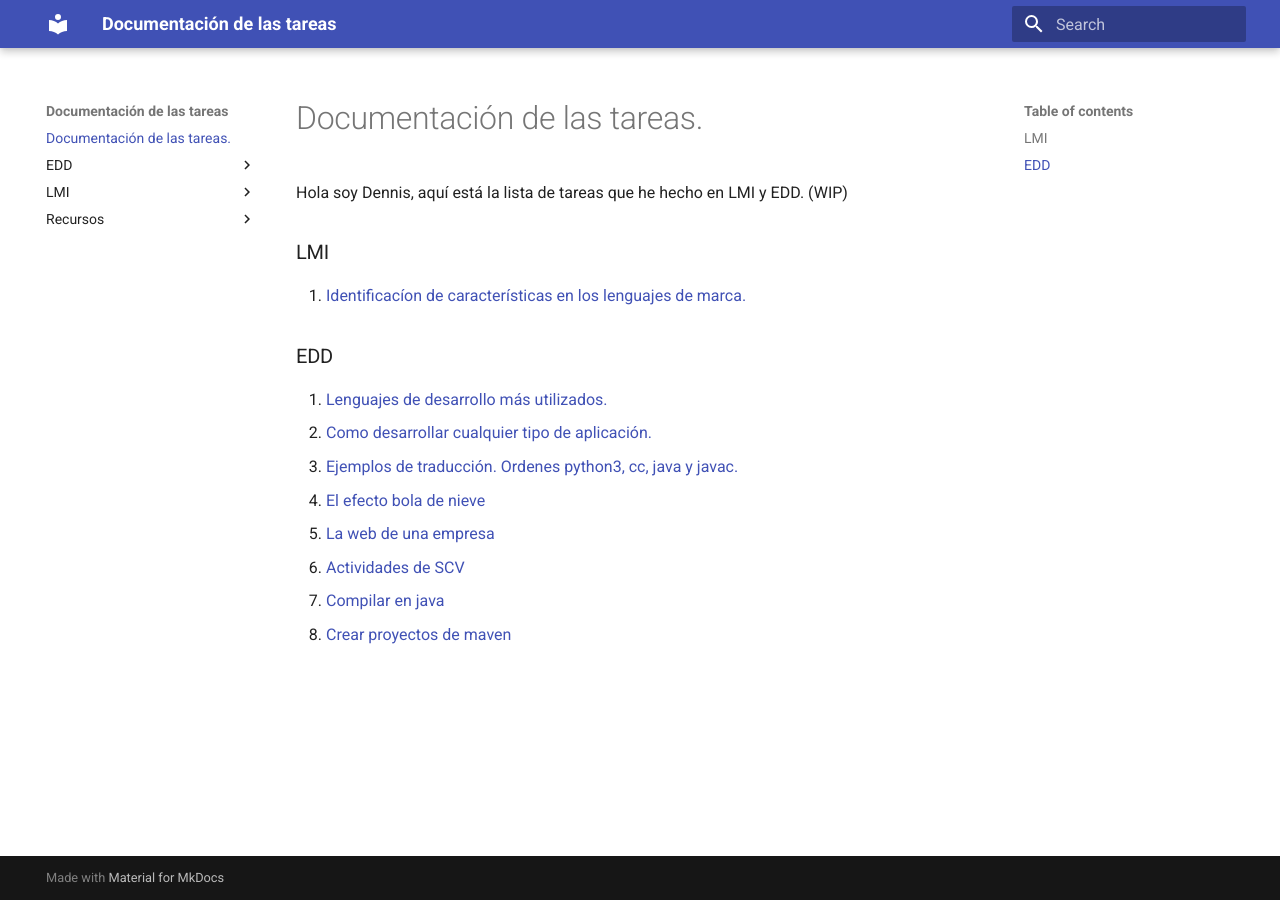
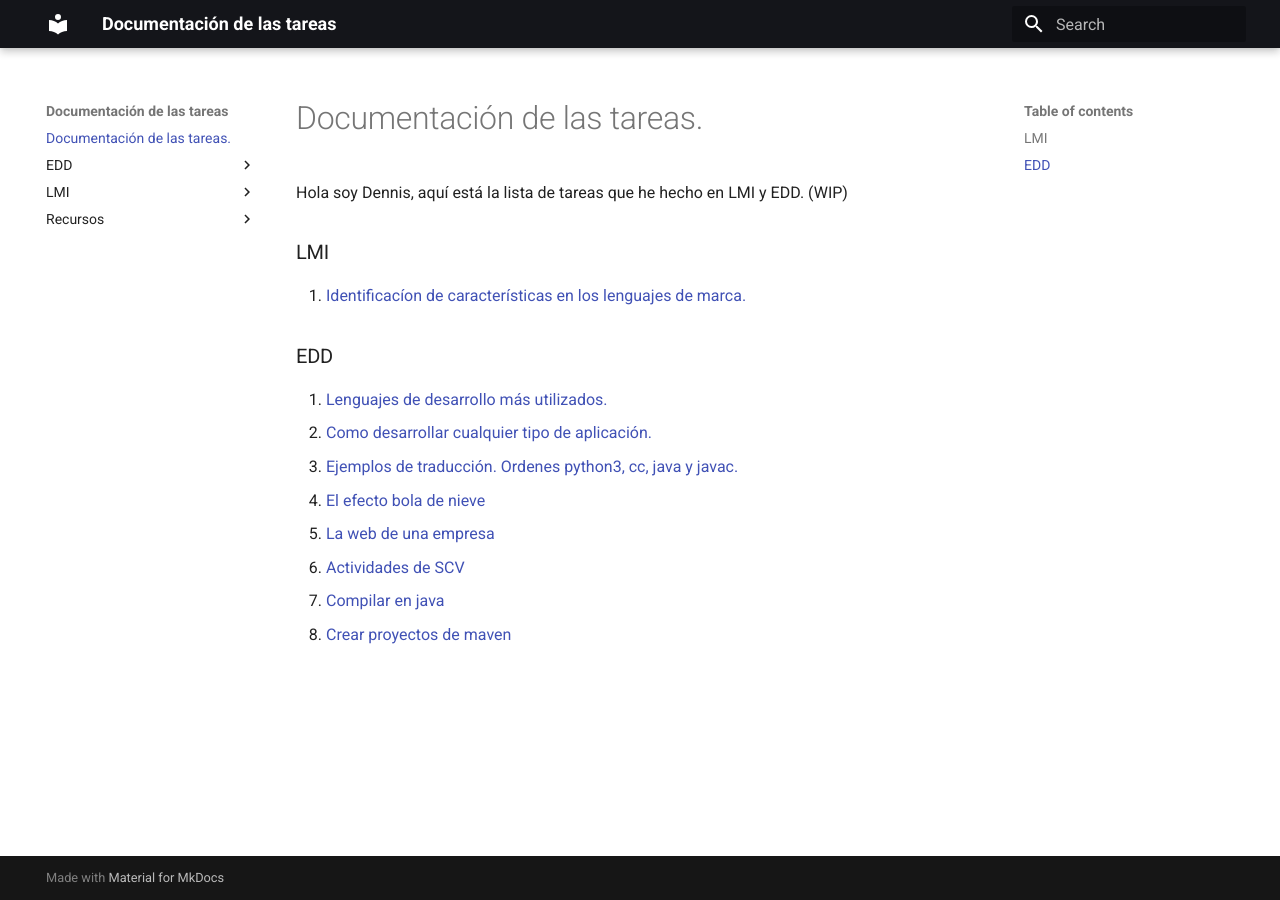
Before and after one commit to adalbertdb/proyecto-lm, an MkDocs documentation site: the page built from docs/index.md, in a window 1280 px wide. Built offline with MkDocs 1.6.1 and Material for MkDocs 9.7.7, drawn with Linux system fonts in a browser that asks for light colours.

Commit message:
mkdocs.yml correccion

```diff
--- a/mkdocs.yml
+++ b/mkdocs.yml
@@ -2,7 +2,7 @@ site_name: 'Documentación de las tareas'
 theme:
   name: material
   extra_css: overrides/extra.css
-  pallette:
+  palette:
     primary: black
     accents: pink
 
```
